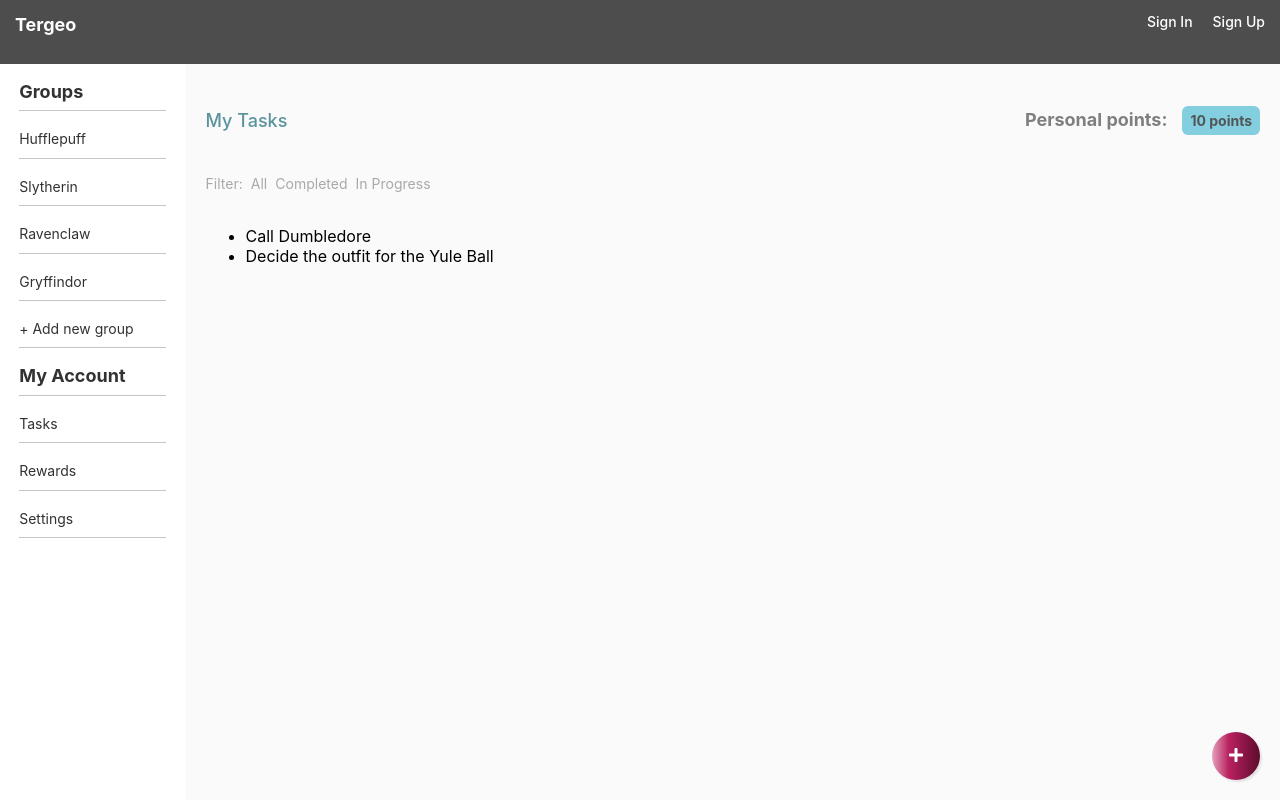
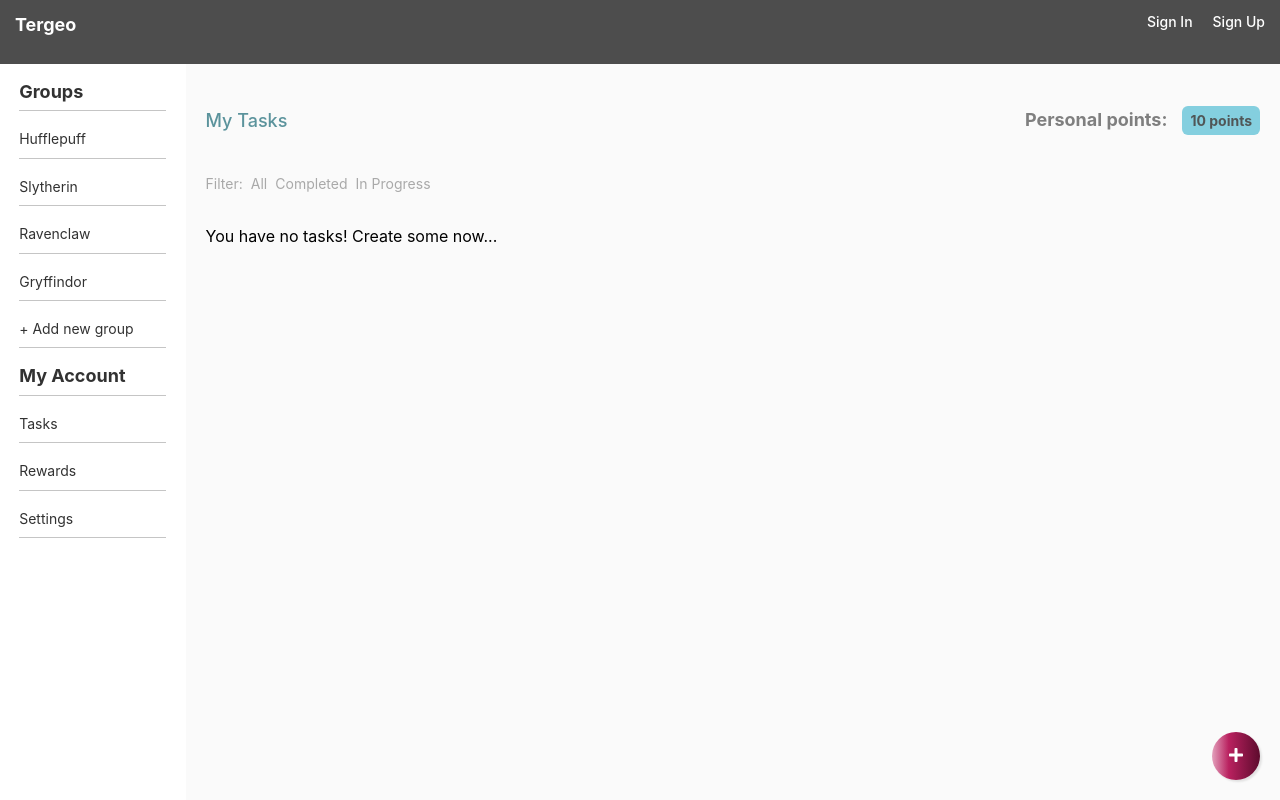
Before and after one commit to NicolePell/tergeo-typescript, a React (Create React App) app in the folder tergeo-ui/: page / in a window 1280 px wide. Built offline with nearby package versions, Linux system fonts and the light colour scheme.

Commit message:
feat(task list): render TaskItems in list from state

```diff
--- /dev/null
+++ b/tergeo-ui/src/Tasks/Item.tsx
@@ -0,0 +1,12 @@
+import React, { Fragment } from 'react';
+
+const Item = () => {
+  return (
+    <Fragment>
+      <div>jdflaf</div>
+      <div>dfjalkf</div>
+    </Fragment>
+  );
+};
+
+export default Item;
--- a/tergeo-ui/src/Tasks/NewTaskModal.tsx
+++ b/tergeo-ui/src/Tasks/NewTaskModal.tsx
@@ -3,7 +3,7 @@ import { connect } from 'react-redux';
 import { ThunkDispatch } from 'redux-thunk';
 import styled from 'styled-components';
 
-import { Task, TaskState } from '../types';
+import { Task, State } from '../types';
 import { createTask } from './actions';
 
 export const NewForm = styled.form``;
@@ -57,7 +57,7 @@ export class NewTaskModal extends React.PureComponent<Props> {
   }
 }
 
-export const mapStateToProps = (state: TaskState): StateProps => ({
+export const mapStateToProps = (state: State): StateProps => ({
   createTaskComplete: state.createTaskComplete,
   createTaskError: state.createTaskError,
 });
--- a/tergeo-ui/src/Tasks/TaskList.tsx
+++ b/tergeo-ui/src/Tasks/TaskList.tsx
@@ -1,5 +1,9 @@
 import React from 'react';
 import styled from 'styled-components';
+import { State, Task } from '../types';
+import { connect } from 'react-redux';
+
+import Item from './Item';
 
 const Container = styled.div`
   display: flex;
@@ -7,27 +11,29 @@ const Container = styled.div`
   flex-direction: column;
 `;
 
-const List = styled.ul``;
-
-const Item = styled.li``;
-
-export type Props = {};
-
-export type State = {
-  showModal: boolean;
+export type StateProps = {
+  tasks: Task[];
 };
 
-class TaskList extends React.PureComponent<Props, State> {
+export class TaskList extends React.PureComponent<StateProps> {
   render() {
+    const { tasks } = this.props;
     return (
       <Container id="task-list-container">
-        <List>
-          <Item>Call Dumbledore</Item>
-          <Item>Decide the outfit for the Yule Ball</Item>
-        </List>
+        {tasks.length ? (
+          tasks.map(task => {
+            return <Item />;
+          })
+        ) : (
+          <p>You have no tasks! Create some now...</p>
+        )}
       </Container>
     );
   }
 }
 
-export default TaskList;
+export const mapStateToProps = (state: State): StateProps => ({
+  tasks: state.tasks,
+});
+
+export default connect(mapStateToProps)(TaskList);
--- a/tergeo-ui/src/Tasks/reducer.ts
+++ b/tergeo-ui/src/Tasks/reducer.ts
@@ -1,7 +1,7 @@
 import { Action, TaskActions } from './actions';
-import { TaskState } from '../types';
+import { State } from '../types';
 
-export const initialState: TaskState = {
+export const initialState: State = {
   tasks: [],
   createTaskError: false,
   createTaskComplete: false,
@@ -10,7 +10,7 @@ export const initialState: TaskState = {
 export default (
   state = initialState,
   action: Action<TaskActions>
-): TaskState => {
+): State => {
   switch (action.type) {
     case TaskActions.CREATE_TASK_SUCCESS:
       return { ...state, createTaskComplete: true };
--- a/tergeo-ui/src/types.ts
+++ b/tergeo-ui/src/types.ts
@@ -3,7 +3,7 @@ export interface Task {
   completed: boolean;
 }
 
-export interface TaskState {
+export interface State {
   tasks: Task[];
   createTaskError: boolean;
   createTaskComplete: boolean;
```
Also changed, not shown: 2 other files (tests, documents, lock files or other folders).
